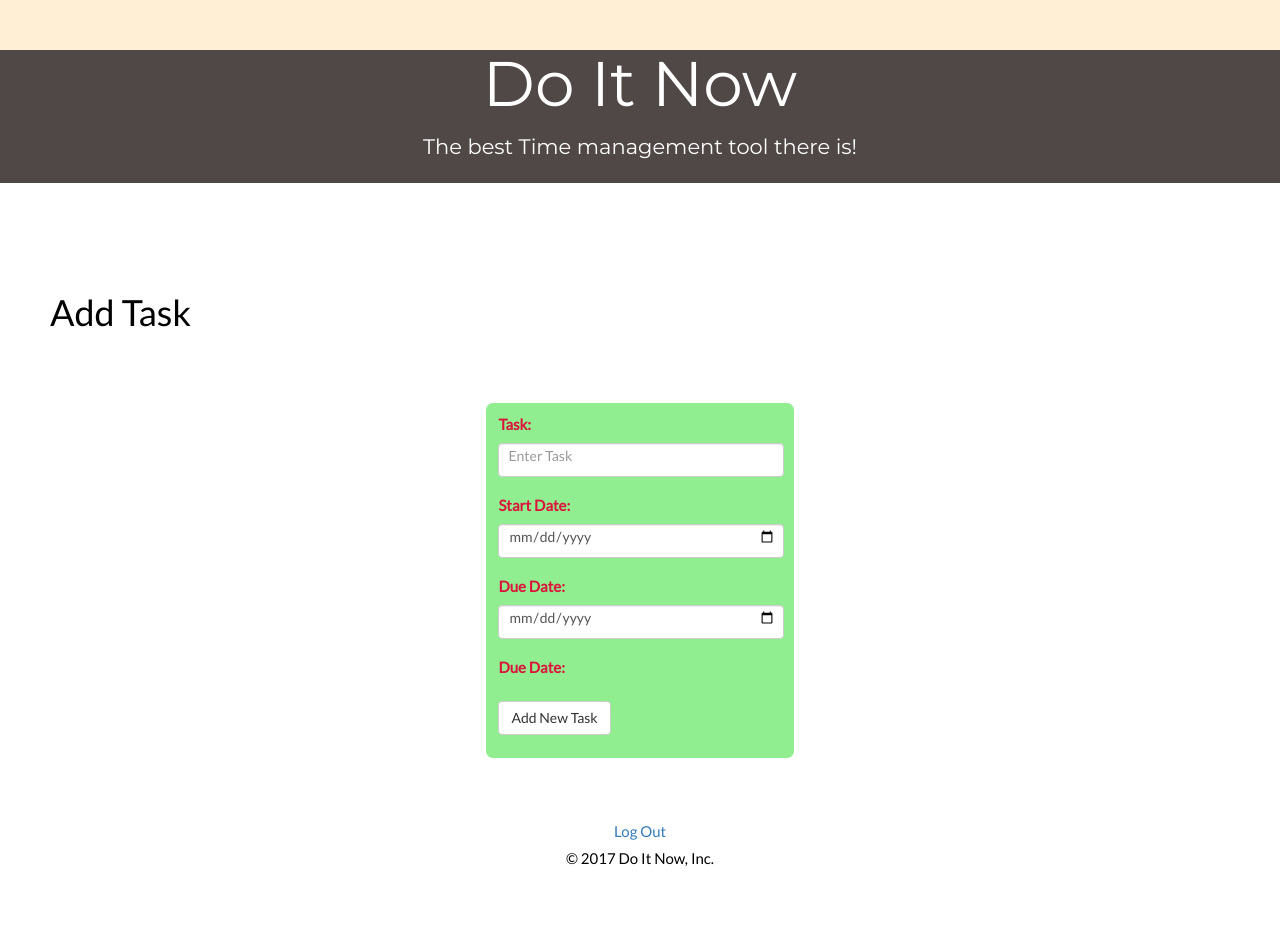
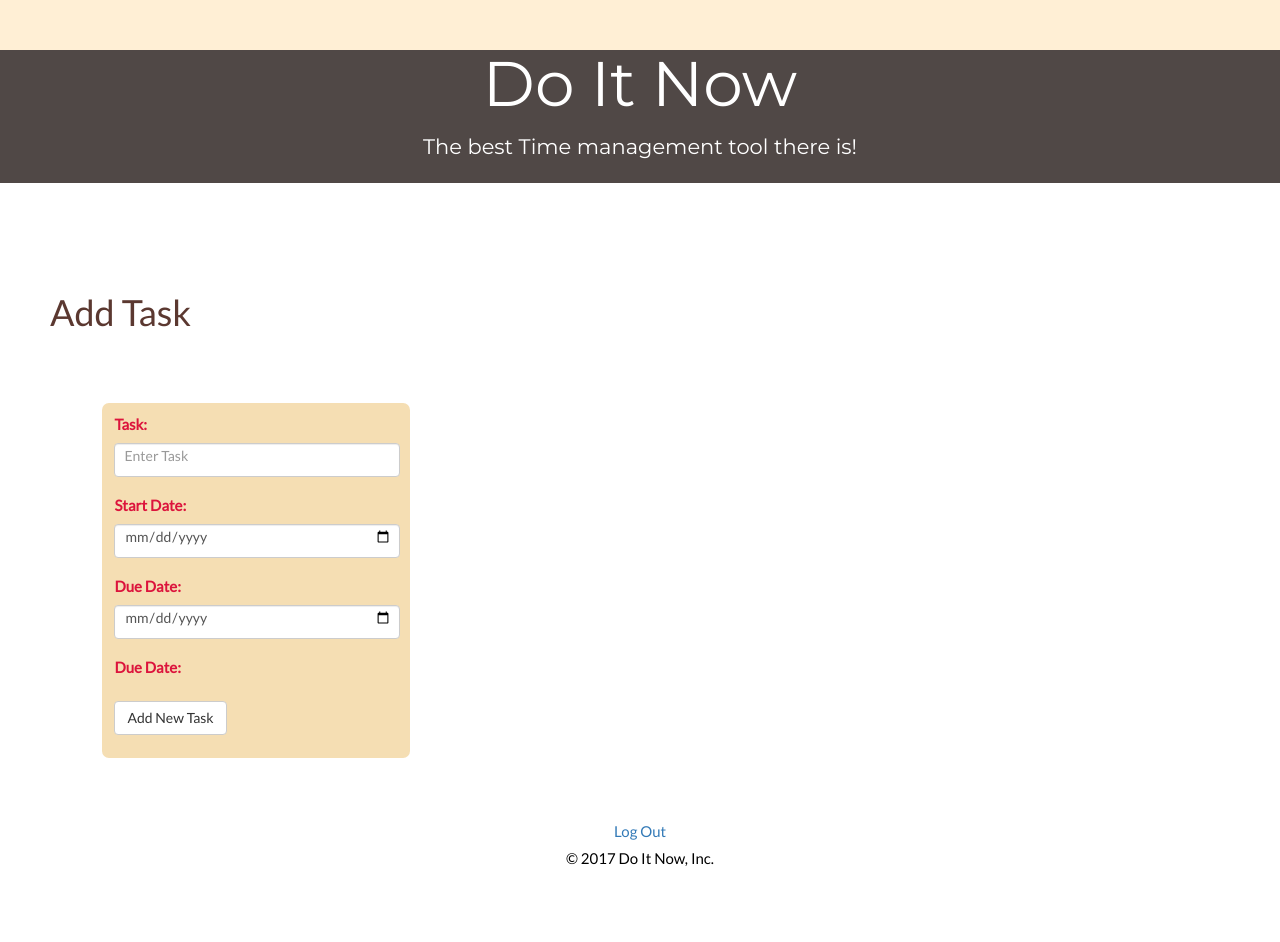
Before and after one commit to unniblue1/finalproject_q, a PHP site: page /project/addtask.php in a window 1280 px wide. Run offline with PHP 8.4, Linux system fonts and the light colour scheme; some libraries are stand-ins or nearby versions.

Commit message:
pushing addtask, login and signup

```diff
--- a/project/addtask.php
+++ b/project/addtask.php
@@ -6,12 +6,12 @@
   <div id="about" class="container-fluid">
     <div class="row">
       <div class="col-sm-8">
-        <h1 style="color:black">Add Task</h1>
+         <h1>Add Task</h1>
       </div>
     </div>
   </div>
 
-  <div class="container" style="width: 24%;position: relative;center: -40%;background: #90EE90;padding: 8px 10px 8px 12px;color: #DC143C;border-radius: 7px;">
+  <div class="container" style="width: 24%;position: relative;left: -30%;background: #F5DEB3; padding: 8px 10px 8px 12px;color: #DC143C;border-radius: 7px;">
     <form method="post" action="index.php" >
       <div class="form-group">
         <label>Task:</label>
--- a/project/login.php
+++ b/project/login.php
@@ -16,7 +16,7 @@
 
 
 <hr>
-<div class="container" style="color:black">
+<div class="container" style="width: 24%;position: relative;left: -30%;background: #F5DEB3;padding: 8px 10px 8px 12px;color: #DC143C;border-radius: 7px;" >
   <h2>Log In</h2>
   <form method="post" action="index.php" >
     <div class="form-group">
@@ -36,7 +36,7 @@
   </div>
 </div>
 
-<div class="container">
+<div class="container" style="width: 24%;position: relative;left: -30%">
   <h2>Create Account</h2>
   <form method="post" action="signup_process.php">
     <input type="submit" value="Create Account" class="btn btn-default">
--- a/project/signup_process.php
+++ b/project/signup_process.php
@@ -17,7 +17,7 @@
 
 
 
-<div class="container" style="width: 24%;position: relative;center: -40%;background: #90EE90;padding: 8px 10px 8px 12px;color: #DC143C;border-radius: 7px;">
+<div class="container" style="width: 24%;position: relative;center: -40%;background: #F5DEB3;padding: 8px 10px 8px 12px;color: #DC143C;border-radius: 7px;">
   <h2>User Information</h2>
   <form method="post" action="createaccount.php">
     <div class="form-group">
```
